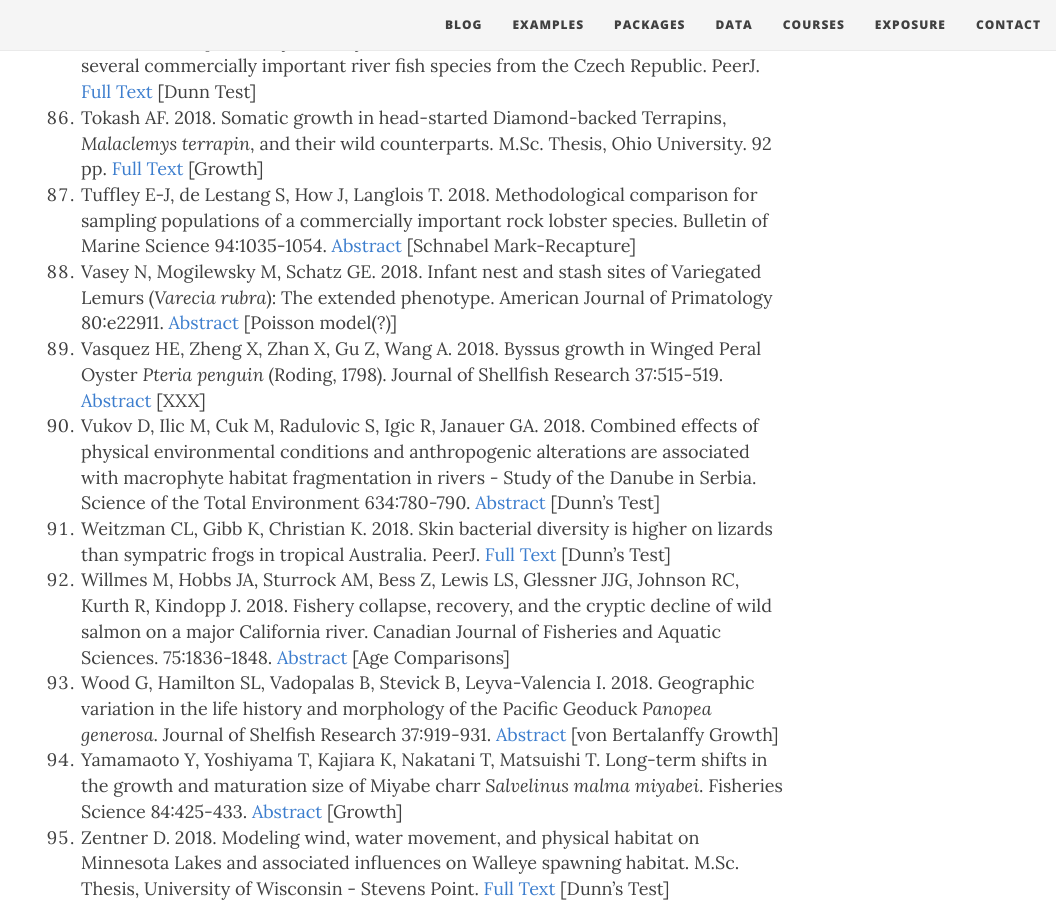
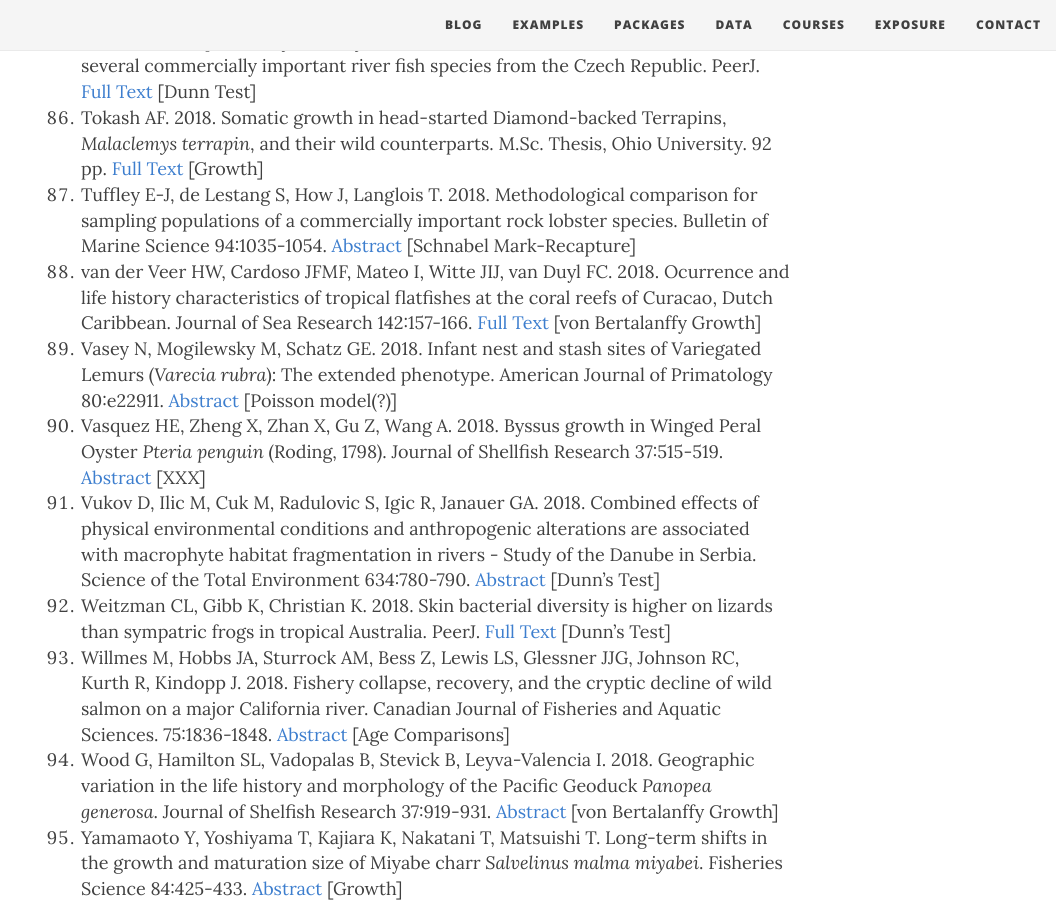
Before and after one commit to droglenc/fishR, a Jekyll site: the page built from exposure/exposure-citations18.md, in a window 1280 px wide and 900 px high, scrolled down 7927 px. Shown: the whole window, without its empty margins (224-1280 px from the left). Built offline with Jekyll 4.4.1, drawn with Linux system fonts in a browser that asks for light colours; nearby versions of some CDN libraries; some of the changed lines change nothing that is shown.

Commit message:
Update exposure-citations18.md

```diff
--- a/exposure/exposure-citations18.md
+++ b/exposure/exposure-citations18.md
@@ -5,7 +5,7 @@ subtitle: fishR and FSA is Being Used!!
 css: "/css/exposure-citation.css"
 ---
 
-The [**IFAR** book](http://derekogle.com/IFAR/), **fishR** website, or the **FSA** package were cited in the following <span id="contact-div">96</span> publications.
+The [**IFAR** book](http://derekogle.com/IFAR/), **fishR** website, or the **FSA** package were cited in the following <span id="contact-div">97</span> publications.
 
 1. Agbani PO, Kafoutchoni KM, Salako KV, Gbedomon RC, Kegbe AM, Karen H, Sinsin B. 2018. Traditional ecological knowledge-based assessment of threatened woody species and their potential substitutes in the Atakora mountain chain, a threatened hotspot of biodiversity in Northwestern Benin, West Africa. Journal of Ethnobiology and Ethnomedicine 14:21. [Full Text](https://ethnobiomed.biomedcentral.com/articles/10.1186/s13002-018-0219-6) [Dunn's Test]
 1. Anderson J, McDonald D, Bumguardner B, Olsen Z, Ferguson JW. 2018. Patterns of maturity, seasonal migration, and spawning of Atlantic Croaker in the western Gulf of Mexico. Gulf of Mexico Science 34:19-31. [Full Text](https://aquila.usm.edu/cgi/viewcontent.cgi?article=1598&context=goms) [Growth]
@@ -95,6 +95,7 @@ e0203537. [Full Text](https://journals.plos.org/plosone/article?id=10.1371/journ
 1. Tilami SK, Sampels S, Zajic T, Krejsa J, Masilko J, Mraz J. 2018. Nutritional value of several commercially important river fish species from the Czech Republic. PeerJ. [Full Text](https://peerj.com/articles/5729/) [Dunn Test]
 1. Tokash AF. 2018. Somatic growth in head-started Diamond-backed Terrapins, *Malaclemys terrapin*, and their wild counterparts. M.Sc. Thesis, Ohio University. 92 pp. [Full Text](http://www.dtwg.org/Bibliography/Theses/Tokash%25202018.pdf) [Growth]
 1. Tuffley E-J, de Lestang S, How J, Langlois T. 2018. Methodological comparison for sampling populations of a commercially important rock lobster species. Bulletin of Marine Science 94:1035-1054. [Abstract](https://www.ingentaconnect.com/contentone/umrsmas/bullmar/2018/00000094/00000003/art00031) [Schnabel Mark-Recapture]
+1. van der Veer HW, Cardoso JFMF, Mateo I, Witte JIJ, van Duyl FC. 2018. Ocurrence and life history characteristics of tropical flatfishes at the coral reefs of Curacao, Dutch Caribbean. Journal of Sea Research 142:157-166. [Full Text](http://www.vliz.be/imisdocs/publications/09/320109.pdf) [von Bertalanffy Growth]
 1. Vasey N, Mogilewsky M, Schatz GE. 2018. Infant nest and stash sites of Variegated Lemurs (*Varecia rubra*): The extended phenotype. American Journal of Primatology 80:e22911. [Abstract](https://onlinelibrary.wiley.com/doi/abs/10.1002/ajp.22911) [Poisson model(?)]
 1. Vasquez HE, Zheng X, Zhan X, Gu Z, Wang A. 2018. Byssus growth in Winged Peral Oyster *Pteria penguin* (Roding, 1798). Journal of Shellfish Research 37:515-519. [Abstract](http://www.bioone.org/doi/abs/10.2983/035.037.0307) [XXX]
 1. Vukov D, Ilic M, Cuk M, Radulovic S, Igic R, Janauer GA. 2018. Combined effects of physical environmental conditions and anthropogenic alterations are associated with macrophyte habitat fragmentation in rivers - Study of the Danube in Serbia. Science of the Total Environment 634:780-790. [Abstract](https://www.sciencedirect.com/science/article/pii/S0048969718311288) [Dunn's Test]
```
